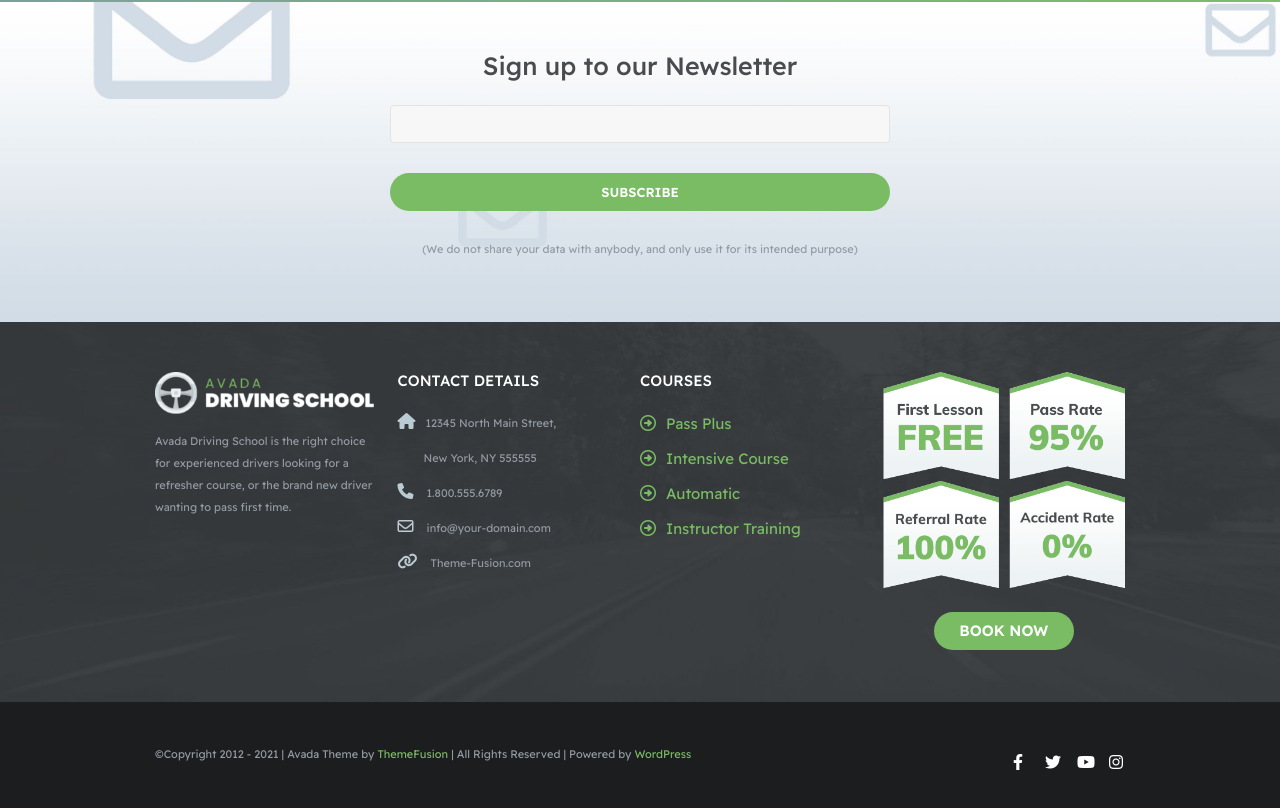
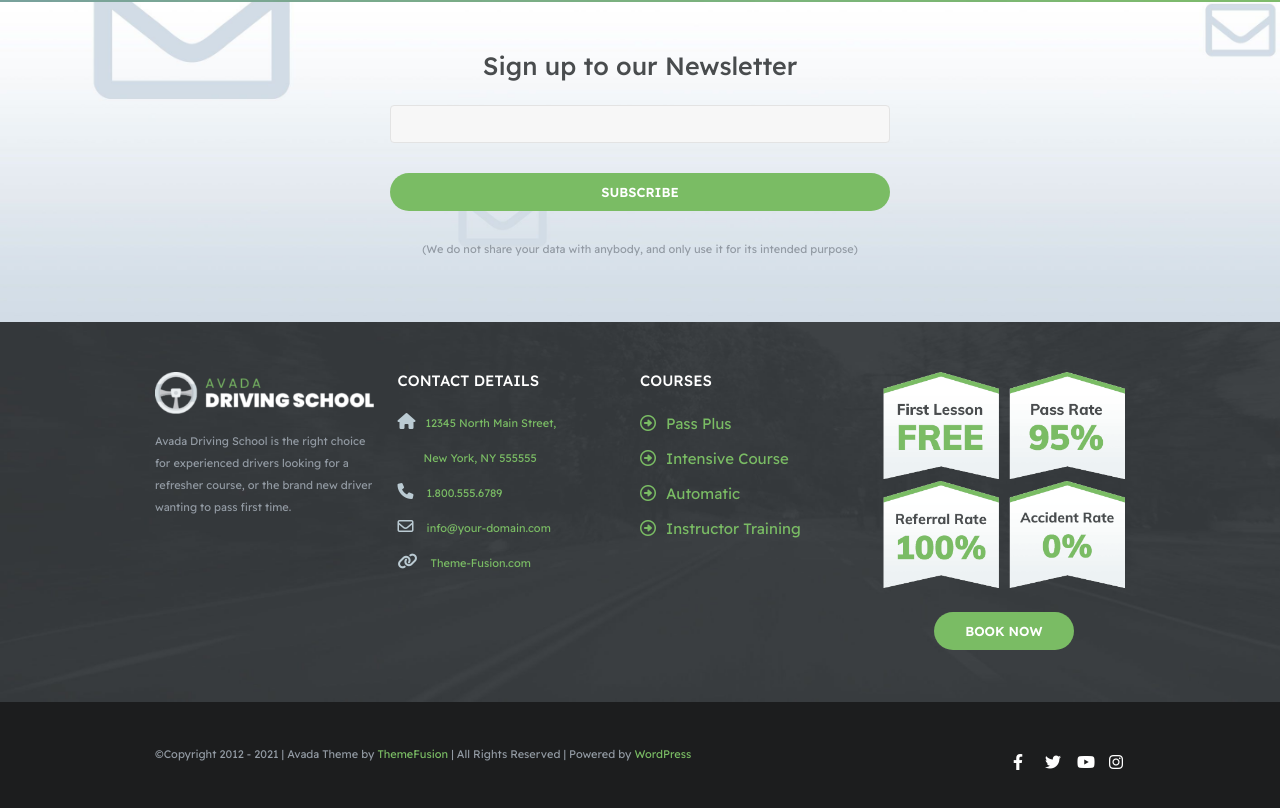
Before and after one commit to artemisia000/proj-html-vuejs, a Vue app: page / in a window 1280 px wide. Shown: the part 4408-5216 px from the top of the page. Built offline with nearby package versions, Linux system fonts and the light colour scheme; a web font is replaced by a local one.

Commit message:
modifica hover

```diff
--- a/src/components/Contact.vue
+++ b/src/components/Contact.vue
@@ -106,14 +106,13 @@ export default {
     span{
         padding-left: 10px;
         line-height: 35px;
-    }
-
-    a{
-        text-decoration: none;
-        font-size: 15px;
-        &:hover{
+        color: #7abc64;
+        a{
+            text-decoration: none;
+            &:hover{
             color: #7abc64;
         }
+      }
     }
 
     .button{
```
